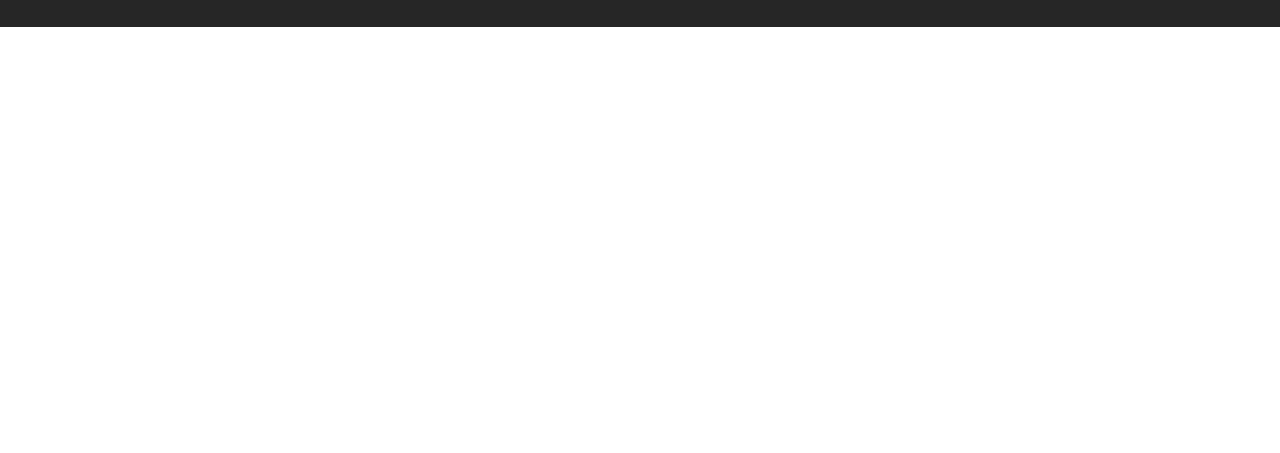
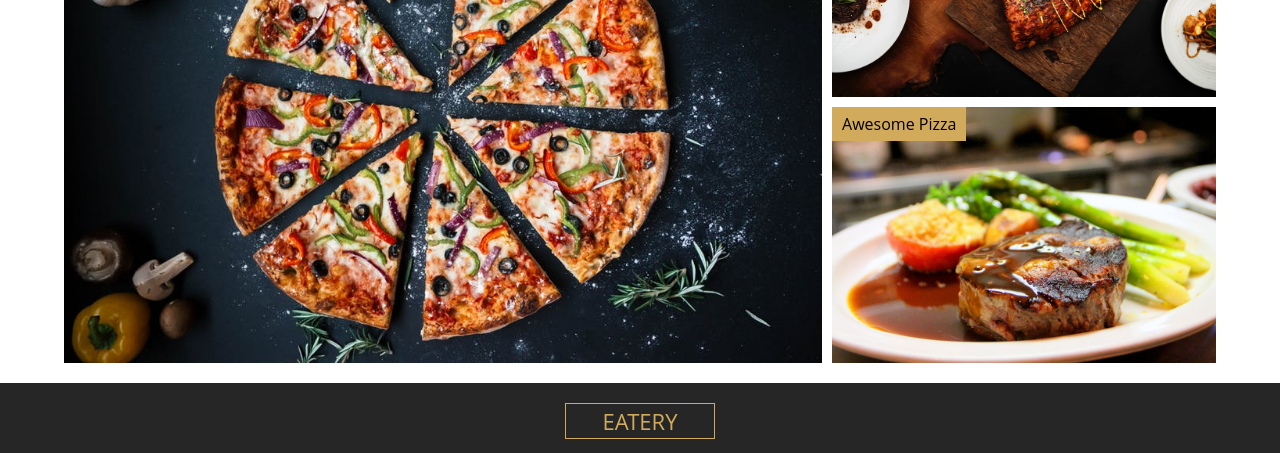
Before and after one commit to bangarangler/Restaurant-Gatsby, a Gatsby site: page / in a window 1280 px wide. Shown: the part 1335-1788 px from the top of the page. Before the commit the page ends 1362 px from the top, so only its background shows below. Built offline with nearby package versions, Linux system fonts and the light colour scheme; Gatsby itself is replaced by a stand-in of ours.

Commit message:
Finally found bug with modules and grid.
it didn't like my .join statment. had to use a variable and bracket
notation for it to finally come throught

```diff
--- a/gatsby-config.js
+++ b/gatsby-config.js
@@ -13,9 +13,16 @@ module.exports = {
         path: `${__dirname}/src/images`,
       },
     },
+    {
+      resolve: `gatsby-plugin-styled-components`,
+      options: {
+        // Add any options here
+      },
+    },
     `gatsby-transformer-sharp`,
     `gatsby-plugin-sharp`,
     `gatsby-plugin-less`,
+    `gatsby-plugin-styled-components`,
     {
       resolve: `gatsby-plugin-manifest`,
       options: {
--- a/package.json
+++ b/package.json
@@ -5,6 +5,7 @@
   "version": "0.1.0",
   "author": "Kyle Mathews <mathews.kyle@gmail.com>",
   "dependencies": {
+    "babel-plugin-styled-components": "^1.10.0",
     "classnames": "^2.2.6",
     "gatsby": "^2.3.5",
     "gatsby-cli": "^2.5.5",
@@ -14,6 +15,7 @@
     "gatsby-plugin-offline": "^2.0.25",
     "gatsby-plugin-react-helmet": "^3.0.11",
     "gatsby-plugin-sharp": "^2.0.32",
+    "gatsby-plugin-styled-components": "^3.0.7",
     "gatsby-source-filesystem": "^2.0.28",
     "gatsby-transformer-sharp": "^2.1.17",
     "less": "^3.9.0",
@@ -21,7 +23,8 @@
     "react": "^16.8.6",
     "react-dom": "^16.8.6",
     "react-helmet": "^5.2.0",
-    "react-icons": "^3.5.0"
+    "react-icons": "^3.5.0",
+    "styled-components": "^4.2.0"
   },
   "devDependencies": {
     "prettier": "^1.16.4"
--- /dev/null
+++ b/src/components/HomePageComponents/Gallery.module.less
@@ -0,0 +1,54 @@
+@import "../../less/index.less";
+
+.GalleryWrapper {
+  display: grid;
+  grid-template-columns: auto;
+  grid-row-gap: 1rem;
+
+  @media @576 {
+    grid-template-columns: 1fr 1fr;
+    grid-column-gap: 1rem;
+  }
+
+  @media @768 {
+    grid-template-columns: repeat(3, 1fr);
+  }
+
+  @media @992 {
+    // had to use inline style on Img tag to correct!
+    /*.gatsby-image-wrapper {*/
+      /*height: 100%;*/
+      /*display: contents;*/
+    /*}*/
+    grid-template-areas:
+      "one one two two"
+      "one one three three";
+
+    .item1 {
+      grid-area: one;
+    }
+
+    .item2 {
+      grid-area: two;
+    }
+
+    .item3 {
+      grid-area: three;
+    }
+  }
+
+  .item {
+    position: relative;
+    /*left: 0;*/
+    /*top: 0;*/
+  }
+
+  .info {
+    top: 0;
+    left: 0;
+    position: absolute;
+    background: @mainYellow;
+    padding: 0.5rem 1rem;
+    text-transform: capitalize;
+  }
+}
--- /dev/null
+++ b/src/components/HomePageComponents/GalleryImproved.js
@@ -0,0 +1,53 @@
+import React from "react"
+import { StaticQuery, graphql } from "gatsby"
+import styles from "./Gallery.module.less"
+import Img from "gatsby-image"
+import { Section } from "../../utils/Section.js"
+
+const GET_IMAGES = graphql`
+  {
+    getImages: allFile(filter: { relativeDirectory: { eq: "homeGallery" } }) {
+      edges {
+        node {
+          childImageSharp {
+            fluid(maxWidth: 500) {
+              ...GatsbyImageSharpFluid_tracedSVG
+            }
+          }
+        }
+      }
+    }
+  }
+`
+
+export default function Gallery() {
+  return (
+    <StaticQuery
+      query={GET_IMAGES}
+      render={data => {
+        const images = data.getImages.edges
+        return (
+          <Section>
+            <div className={styles.GalleryWrapper}>
+              {images.map(({ node }, index) => {
+                const itemNum = `item${index + 1}`
+                return (
+                  <div
+                    key={index}
+                    className={`${styles.item} ${styles[itemNum]}`}
+                  >
+                    <Img
+                      fluid={node.childImageSharp.fluid}
+                      style={{ height: "100%" }}
+                    />
+                    <p className={styles.info}>awesome pizza </p>
+                  </div>
+                )
+              })}
+            </div>
+          </Section>
+        )
+      }}
+    />
+  )
+}
--- a/src/components/HomePageComponents/QuickInfo.js
+++ b/src/components/HomePageComponents/QuickInfo.js
@@ -11,7 +11,7 @@ export default class QuickInfo extends React.Component {
       <Section>
         <SectionTitle message="let us tell you" title="our mission" />
         <QuickInfoWrapper>
-          <p>
+          <React.Fragment>
             {" "}
             Sit quod iure ab aliquid eius Totam eius iste impedit exercitationem
             eveniet. Distinctio maxime cum magni doloribus et Harum natus
@@ -19,7 +19,7 @@ export default class QuickInfo extends React.Component {
             auteexpedita quaerat? Distinctio aspernatur recusandae provident
             harum autem. Accusamus culpa ab nemo ipsam sunt Nostrum sit
             quibusdam explicabo debitis facere
-          </p>
+          </React.Fragment>
           <Link to="/about" style={{ textDecoration: `none` }}>
             <SectionButton>about</SectionButton>
           </Link>
--- a/src/less/variables.less
+++ b/src/less/variables.less
@@ -25,6 +25,9 @@
 
 /*//800 BREAKPOINT*/
 /*@800: (max-width: 833px);*/
+
+// 576 BREAKPOINT
+@576: (min-width: 576px);
 
 // 768 BREAKPOINT
 @768: (min-width: 768px);
--- a/src/pages/index.js
+++ b/src/pages/index.js
@@ -8,6 +8,7 @@ import Banner from "../utils/Banner/Banner.js"
 import { BannerButton } from "../utils/Button.js"
 import img from "../images/bcg/homeBcg.jpeg"
 import QuickInfo from "../components/HomePageComponents/QuickInfo.js"
+import GalleryImproved from "../components/HomePageComponents/GalleryImproved.js"
 
 const IndexPage = () => (
   <Layout>
@@ -18,6 +19,7 @@ const IndexPage = () => (
       </Banner>
     </HomeHeader>
     <QuickInfo />
+    <GalleryImproved />
   </Layout>
 )
 
```
Also changed, not shown: src/components/HomePageComponents/Gallery.js (added, +62 -0 lines), 1 other file.
